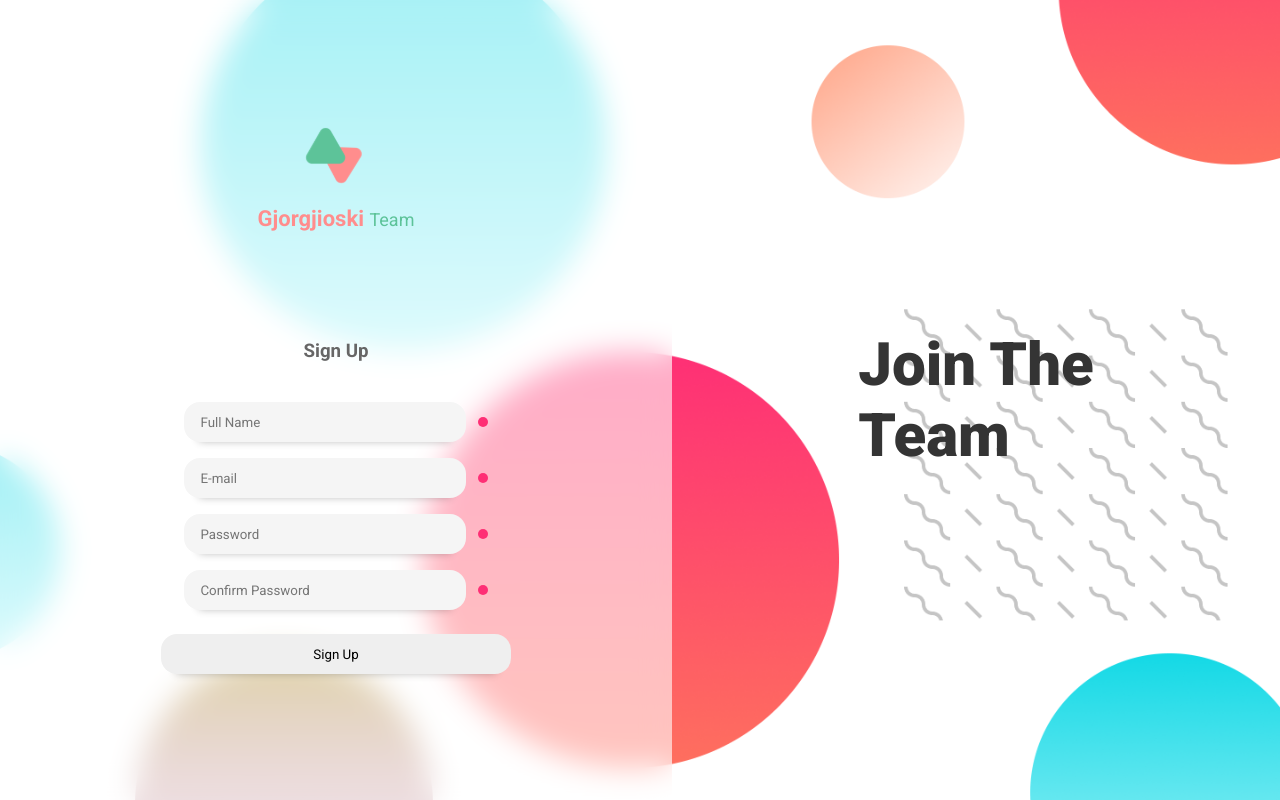
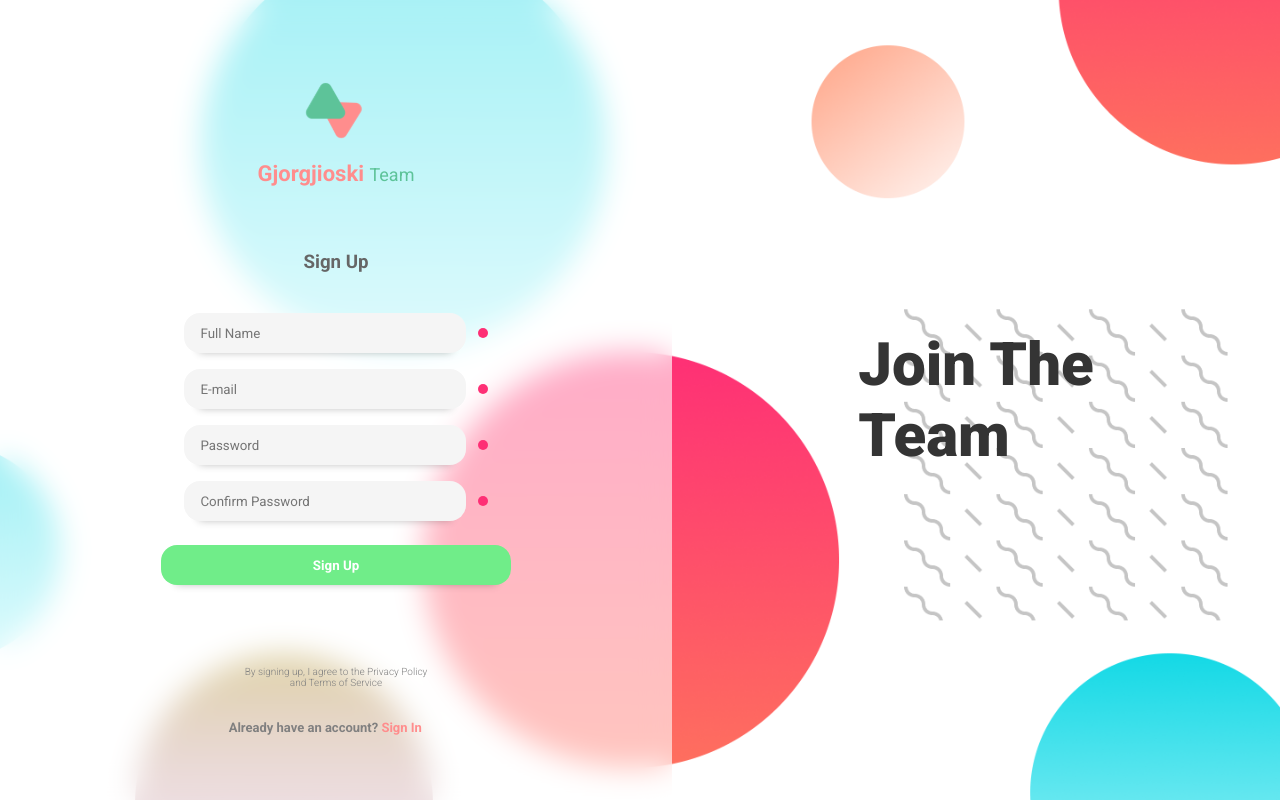
Before and after one commit to HristijanGjorgjioski/GoCorona-Design, a React (Create React App) app: page / in a window 1280 px wide. Built offline with nearby package versions, Linux system fonts and the light colour scheme.

Commit message:
Project is done, now is time for cleanin up the code

```diff
--- a/src/components/SideBar/Sidebar.jsx
+++ b/src/components/SideBar/Sidebar.jsx
@@ -19,6 +19,12 @@ const Sidebar = () => {
                 <Input placeholder="Confirm Password" type="password" />
                 <button>Sign Up</button>
             </Form>
+            <div>
+                <Terms>
+                    By signing up, I agree to the Privacy Policy<br />and Terms of Service
+                </Terms>
+                <h4>Already have an account? <span>Sign In</span></h4>
+            </div>
         </Container>
     )
 }
@@ -44,6 +50,15 @@ const Form = styled.form`
         border: none;
         box-shadow: 0px 14px 9px -15px rgba(0,0,0,0.3);
         border-radius: 1rem;
+        background: #70ed89;
+        color: #fff;
+        font-weight: 600;
+        cursor: pointer;
+
+        transition: all 0.2s ease-in;
+        &:hover {
+            transform: translate(-5px);
+        }
     }
 `;
 
@@ -69,6 +84,14 @@ const LogoWrapper = styled.div`
     }
 `;
 
+const Terms = styled.p`
+    padding: 0 1rem;
+    text-align: center;
+    font-size: 10px;
+    color: #808080;
+    font-weight: 300;
+`;
+
 const Container = styled.div`
     width: 100%;
     height: 100%;
@@ -79,6 +102,18 @@ const Container = styled.div`
     padding: 0 2rem;
     backdrop-filter: blur(15px);
     background-color: rgb(255, 255, 255, 0.6);
+
+    h4 {
+        color: #808080;
+        font-weight: bold;
+        font-size: 13px;
+        margin-top: 2rem;
+
+        span {
+            color: #FF8D8D;
+            cursor: pointer;
+        }
+    }
 `;
 
-export default Sidebar
+export default Sidebar;
```
